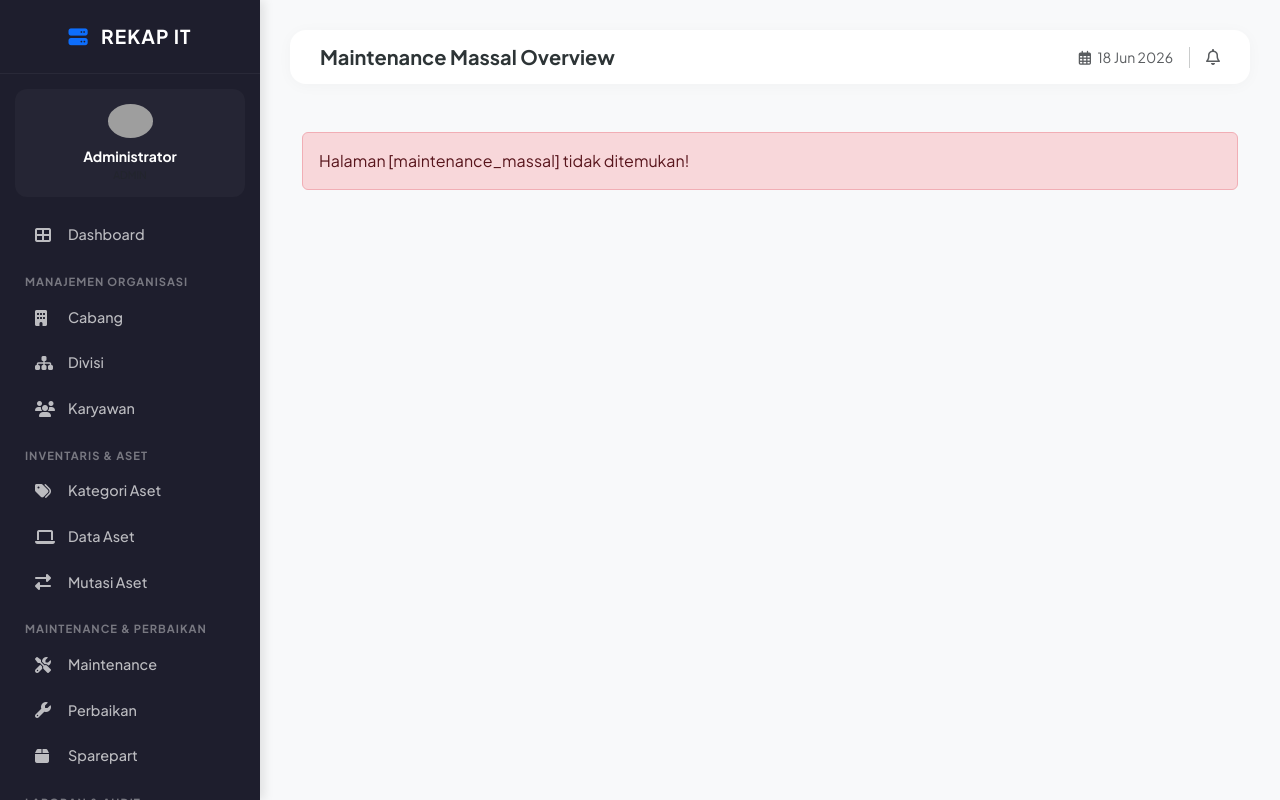
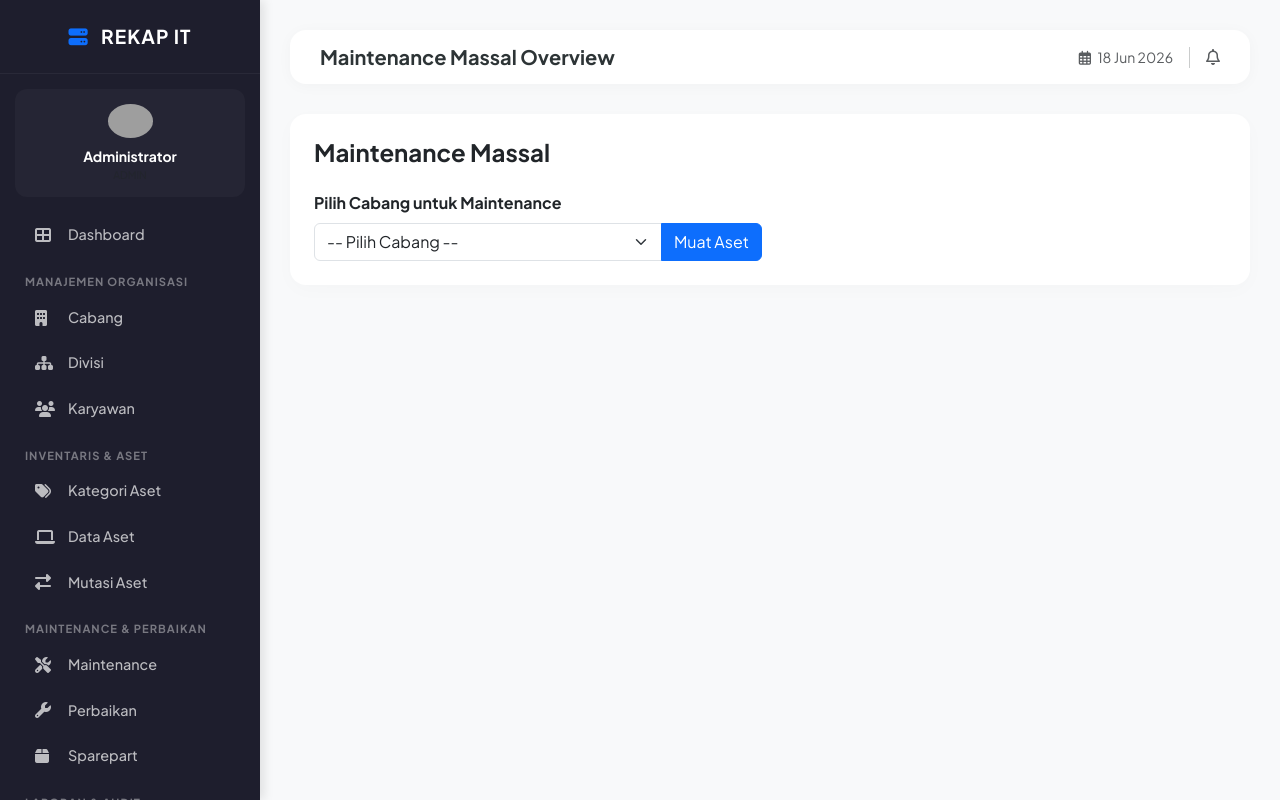
Before and after one commit to anangsuper/rekap-it-hafiz, a PHP site: page /index.php?page=maintenance_massal in a window 1280 px wide. Run offline with PHP 8.4, Linux system fonts and the light colour scheme; a user stored in the database is signed in; tables that the repository leaves empty or names only in its code hold one stand-in row (values such as "Sample post"); grey boxes are pictures that could not be loaded.

Commit message:
Implement Mass Maintenance feature with branch selection and checklist

```diff
--- a/models/Maintenance.php
+++ b/models/Maintenance.php
@@ -36,6 +36,31 @@ class Maintenance {
         return $stmt->execute($data);
     }
 
+    public function createBulk($asset_ids, $commonData) {
+        $query = "INSERT INTO " . $this->table . " (asset_id, tanggal, teknisi, temuan, tindakan, rekomendasi)
+                  VALUES (?, ?, ?, ?, ?, ?)";
+        $stmt = $this->conn->prepare($query);
+
+        $this->conn->beginTransaction();
+        try {
+            foreach ($asset_ids as $id) {
+                $stmt->execute([
+                    $id,
+                    $commonData['tanggal'],
+                    $commonData['teknisi'],
+                    $commonData['temuan'],
+                    $commonData['tindakan'],
+                    $commonData['rekomendasi']
+                ]);
+            }
+            $this->conn->commit();
+            return true;
+        } catch (Exception $e) {
+            $this->conn->rollBack();
+            return false;
+        }
+    }
+
     public function addPhoto($id_maintenance, $path, $tipe) {
         $query = "INSERT INTO foto_maintenance (id_maintenance, path_foto, tipe) VALUES (?, ?, ?)";
         $stmt = $this->conn->prepare($query);
--- /dev/null
+++ b/views/maintenance_massal.php
@@ -0,0 +1,141 @@
+<?php
+require_once 'models/Asset.php';
+require_once 'models/Cabang.php';
+require_once 'models/Maintenance.php';
+
+$assetModel = new Asset($conn);
+$cabangModel = new Cabang($conn);
+$maintenanceModel = new Maintenance($conn);
+
+$cabangs = $cabangModel->getAll();
+$id_cabang = $_GET['id_cabang'] ?? '';
+$assets = $id_cabang ? $assetModel->getAll($id_cabang) : [];
+
+if ($_SERVER['REQUEST_METHOD'] == 'POST' && isset($_POST['proses_massal'])) {
+    $selected_assets = $_POST['asset_ids'] ?? [];
+    if (!empty($selected_assets)) {
+        $commonData = [
+            'tanggal' => $_POST['tanggal'],
+            'teknisi' => $_POST['teknisi'],
+            'temuan' => $_POST['temuan'],
+            'tindakan' => $_POST['tindakan'],
+            'rekomendasi' => $_POST['rekomendasi']
+        ];
+        if ($maintenanceModel->createBulk($selected_assets, $commonData)) {
+            header("Location: index.php?page=maintenance&status=mass_success");
+            exit();
+        }
+    }
+}
+?>
+
+<div class="card p-4 mb-4">
+    <h4 class="fw-bold mb-4">Maintenance Massal</h4>
+    <form method="GET" action="index.php" class="row g-3">
+        <input type="hidden" name="page" value="maintenance_massal">
+        <div class="col-md-6">
+            <label class="form-label fw-bold">Pilih Cabang untuk Maintenance</label>
+            <div class="input-group">
+                <select name="id_cabang" class="form-select" onchange="this.form.submit()">
+                    <option value="">-- Pilih Cabang --</option>
+                    <?php foreach ($cabangs as $c): ?>
+                        <option value="<?= $c['id'] ?>" <?= ($id_cabang == $c['id']) ? 'selected' : '' ?>><?= $c['nama_cabang'] ?></option>
+                    <?php endforeach; ?>
+                </select>
+                <button type="submit" class="btn btn-primary">Muat Aset</button>
+            </div>
+        </div>
+    </form>
+</div>
+
+<?php if ($id_cabang): ?>
+<form method="POST">
+    <div class="row">
+        <div class="col-md-8">
+            <div class="card p-4">
+                <h5 class="fw-bold mb-3">Daftar Komputer / Aset</h5>
+                <div class="table-responsive">
+                    <table class="table table-hover">
+                        <thead>
+                            <tr>
+                                <th width="40"><input type="checkbox" id="checkAll" class="form-check-input"></th>
+                                <th>Kode Aset</th>
+                                <th>Nama Aset</th>
+                                <th>Kondisi</th>
+                                <th>Pemegang</th>
+                            </tr>
+                        </thead>
+                        <tbody>
+                            <?php if (empty($assets)): ?>
+                                <tr><td colspan="5" class="text-center">Tidak ada aset di cabang ini.</td></tr>
+                            <?php else: ?>
+                                <?php foreach ($assets as $a): ?>
+                                <tr>
+                                    <td><input type="checkbox" name="asset_ids[]" value="<?= $a['id'] ?>" class="form-check-input asset-checkbox"></td>
+                                    <td><span class="badge bg-light text-dark"><?= $a['kode_aset'] ?></span></td>
+                                    <td><strong><?= $a['nama_aset'] ?></strong></td>
+                                    <td><?= $a['kondisi'] ?></td>
+                                    <td><?= $a['nama_karyawan'] ?? '-' ?></td>
+                                </tr>
+                                <?php endforeach; ?>
+                            <?php endif; ?>
+                        </tbody>
+                    </table>
+                </div>
+            </div>
+        </div>
+        <div class="col-md-4">
+            <div class="card p-4 sticky-top" style="top: 100px; z-index: 1;">
+                <h5 class="fw-bold mb-3">Detail Maintenance</h5>
+                <div class="mb-3">
+                    <label class="form-label">Tanggal</label>
+                    <input type="date" name="tanggal" class="form-control" value="<?= date('Y-m-d') ?>" required>
+                </div>
+                <div class="mb-3">
+                    <label class="form-label">Teknisi</label>
+                    <input type="text" name="teknisi" class="form-control" placeholder="Nama Teknisi" required>
+                </div>
+                <div class="mb-3">
+                    <label class="form-label">Temuan</label>
+                    <textarea name="temuan" class="form-control" rows="2" placeholder="Sama untuk semua aset"></textarea>
+                </div>
+                <div class="mb-3">
+                    <label class="form-label">Tindakan</label>
+                    <textarea name="tindakan" class="form-control" rows="2" placeholder="Sama untuk semua aset"></textarea>
+                </div>
+                <div class="mb-3">
+                    <label class="form-label">Rekomendasi</label>
+                    <textarea name="rekomendasi" class="form-control" rows="2"></textarea>
+                </div>
+                <hr>
+                <div id="selection-count" class="mb-3 small fw-bold text-primary">0 Aset Terpilih</div>
+                <button type="submit" name="proses_massal" class="btn btn-success w-100 py-2 fw-bold" id="btnSubmit" disabled>
+                    <i class="fas fa-save me-2"></i> PROSES MAINTENANCE
+                </button>
+            </div>
+        </div>
+    </div>
+</form>
+
+<script>
+    const checkAll = document.getElementById('checkAll');
+    const checkboxes = document.querySelectorAll('.asset-checkbox');
+    const countLabel = document.getElementById('selection-count');
+    const btnSubmit = document.getElementById('btnSubmit');
+
+    function updateCount() {
+        const checkedCount = document.querySelectorAll('.asset-checkbox:checked').length;
+        countLabel.innerText = checkedCount + " Aset Terpilih";
+        btnSubmit.disabled = checkedCount === 0;
+    }
+
+    checkAll.addEventListener('change', function() {
+        checkboxes.forEach(cb => cb.checked = this.checked);
+        updateCount();
+    });
+
+    checkboxes.forEach(cb => {
+        cb.addEventListener('change', updateCount);
+    });
+</script>
+<?php endif; ?>
```
Also changed, not shown: views/maintenance.php (+15 -3 lines).
